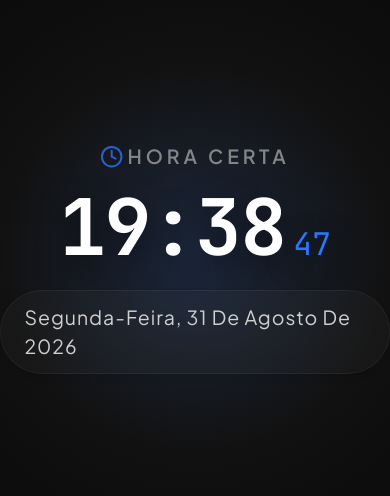
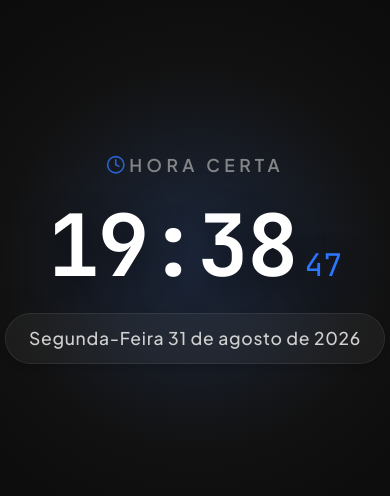
Before and after one commit to avajauru8-ops/VisionIndoor-Code, a React (Vite) app: page /widget/horacerta in a window 390 px wide. Shown: the part 164-660 px from the top of the page. Built offline with nearby package versions, Linux system fonts and the light colour scheme; no server answers; the HTML template or start-up script is replaced by a standard one.

Commit message:
fix: layout hora certa - alinhamento logo, data format Sexta-Feira, ajustes responsive

```diff
--- a/src/pages/widgets/WidgetHoraCerta.tsx
+++ b/src/pages/widgets/WidgetHoraCerta.tsx
@@ -19,15 +19,15 @@
   }
 }
 
-function formatDateDDMMYYYY(date: Date): string {
-  const days = ['Domingo', 'Segunda-feira', 'Terça-feira', 'Quarta-feira', 'Quinta-feira', 'Sexta-feira', 'Sábado'];
-  const months = ['Janeiro', 'Fevereiro', 'Março', 'Abril', 'Maio', 'Junho', 'Julho', 'Agosto', 'Setembro', 'Outubro', 'Novembro', 'Dezembro'];
+function formatDate(date: Date): string {
+  const days = ['Domingo', 'Segunda-Feira', 'Terça-Feira', 'Quarta-Feira', 'Quinta-Feira', 'Sexta-Feira', 'Sábado'];
+  const months = ['janeiro', 'fevereiro', 'março', 'abril', 'maio', 'junho', 'julho', 'agosto', 'setembro', 'outubro', 'novembro', 'dezembro'];
 
-  const day = date.getDate().toString().padStart(2, '0');
-  const month = (date.getMonth() + 1).toString().padStart(2, '0');
+  const day = date.getDate();
+  const month = months[date.getMonth()];
   const year = date.getFullYear();
 
-  return `${days[date.getDay()]}, ${day} de ${months[date.getMonth()]} de ${year}`;
+  return `${days[date.getDay()]} ${day} de ${month} de ${year}`;
 }
 
 function getUrlParam(key: string): string | null {
@@ -112,6 +112,7 @@
           background-position: center;
           background-repeat: no-repeat;
           pointer-events: none;
+          z-index: 1;
         }
         .whc-bg-glow {
           position: absolute;
@@ -129,9 +130,9 @@
           align-items: center;
         }
         .whc-logo {
-          max-width: 20vw;
-          max-height: 12vh;
-          margin-bottom: 3vh;
+          max-width: 22vw;
+          max-height: 14vh;
+          margin-bottom: 4vh;
           object-fit: contain;
           filter: drop-shadow(0 4px 8px rgba(0,0,0,0.3));
         }
@@ -139,14 +140,14 @@
           display: flex; flex-direction: column; align-items: center; z-index: 10;
         }
         .whc-header {
-          display: flex; align-items: center; gap: 1vw; margin-bottom: 2vh;
+          display: flex; align-items: center; gap: 1vw; margin-bottom: 3vh;
           opacity: 0.8;
         }
         .whc-header-icon {
-          width: 4vh; height: 4vh; color: #2d74ff;
+          width: 3.5vh; height: 3.5vh; color: #2d74ff;
         }
         .whc-header-title {
-          font-size: 3vh; font-weight: 600; text-transform: uppercase; letter-spacing: 0.2em;
+          font-size: 3vh; font-weight: 600; text-transform: uppercase; letter-spacing: 0.25em;
           color: #a0a0a0;
         }
         .whc-time {
@@ -161,27 +162,27 @@
           font-size: 10vh; font-weight: 300; color: #2d74ff; margin-left: 2vw;
         }
         .whc-date-box {
-          margin-top: 4vh; background: rgba(255, 255, 255, 0.03);
-          border: 1px solid rgba(255,255,255,0.05);
-          padding: 2vh 4vw; border-radius: 999px;
+          margin-top: 4vh; background: rgba(255, 255, 255, 0.05);
+          border: 1px solid rgba(255,255,255,0.08);
+          padding: 1.8vh 4vw; border-radius: 999px;
           backdrop-filter: blur(10px); -webkit-backdrop-filter: blur(10px);
-          box-shadow: 0 4px 6px rgba(0,0,0,0.1);
+          box-shadow: 0 4px 6px rgba(0,0,0,0.15);
         }
         .whc-date-text {
-          font-size: 4vh; font-weight: 400; color: #d0d0d0;
-          text-transform: capitalize; letter-spacing: 0.05em;
+          font-size: 3.2vh; font-weight: 500; color: #d0d0d0;
+          letter-spacing: 0.04em;
         }
 
-        /* Portrait overrides */
+        /* Portrait / Vertical overrides */
         @media (orientation: portrait) {
           .whc-bg-glow { width: 100vw; height: 100vw; }
-          .whc-header-icon { width: 6vw; height: 6vw; }
-          .whc-header-title { font-size: 5vw; }
-          .whc-hours-mins { font-size: 20vw; }
+          .whc-header-icon { width: 5vw; height: 5vw; }
+          .whc-header-title { font-size: 4.5vw; }
+          .whc-hours-mins { font-size: 22vw; }
           .whc-seconds { font-size: 8vw; margin-left: 2vw; }
           .whc-date-box { margin-top: 6vw; padding: 3vw 6vw; }
-          .whc-date-text { font-size: 5vw; }
-          .whc-logo { max-width: 30vw; max-height: 10vh; }
+          .whc-date-text { font-size: 4.5vw; }
+          .whc-logo { max-width: 35vw; max-height: 12vh; margin-bottom: 6vh; }
         }
         `}} />
 
@@ -219,7 +220,7 @@
           </div>
 
           <div className="whc-date-box">
-            <p className="whc-date-text">{formatDateDDMMYYYY(displayTime)}</p>
+            <p className="whc-date-text">{formatDate(displayTime)}</p>
           </div>
         </div>
       </div>
```
